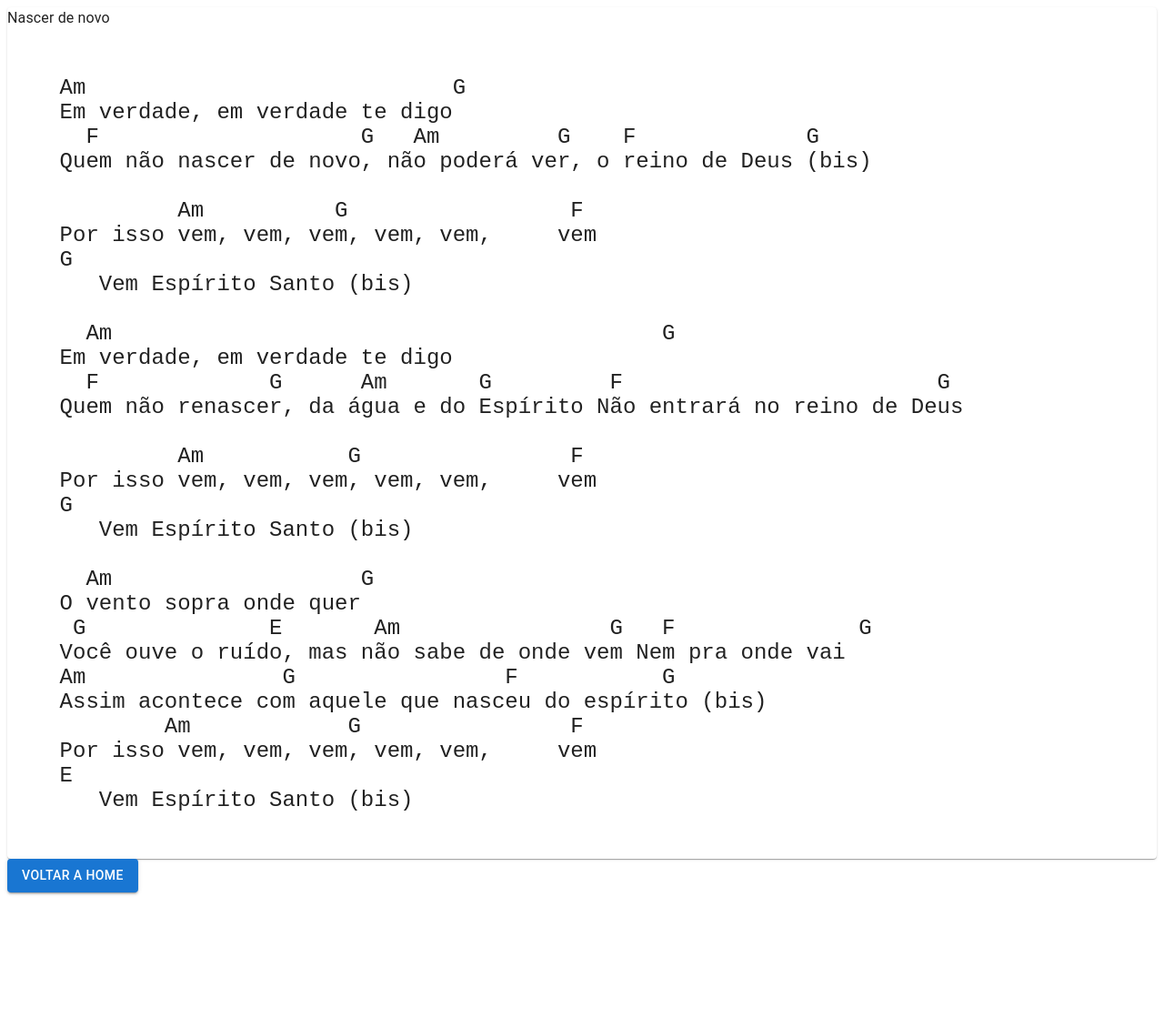
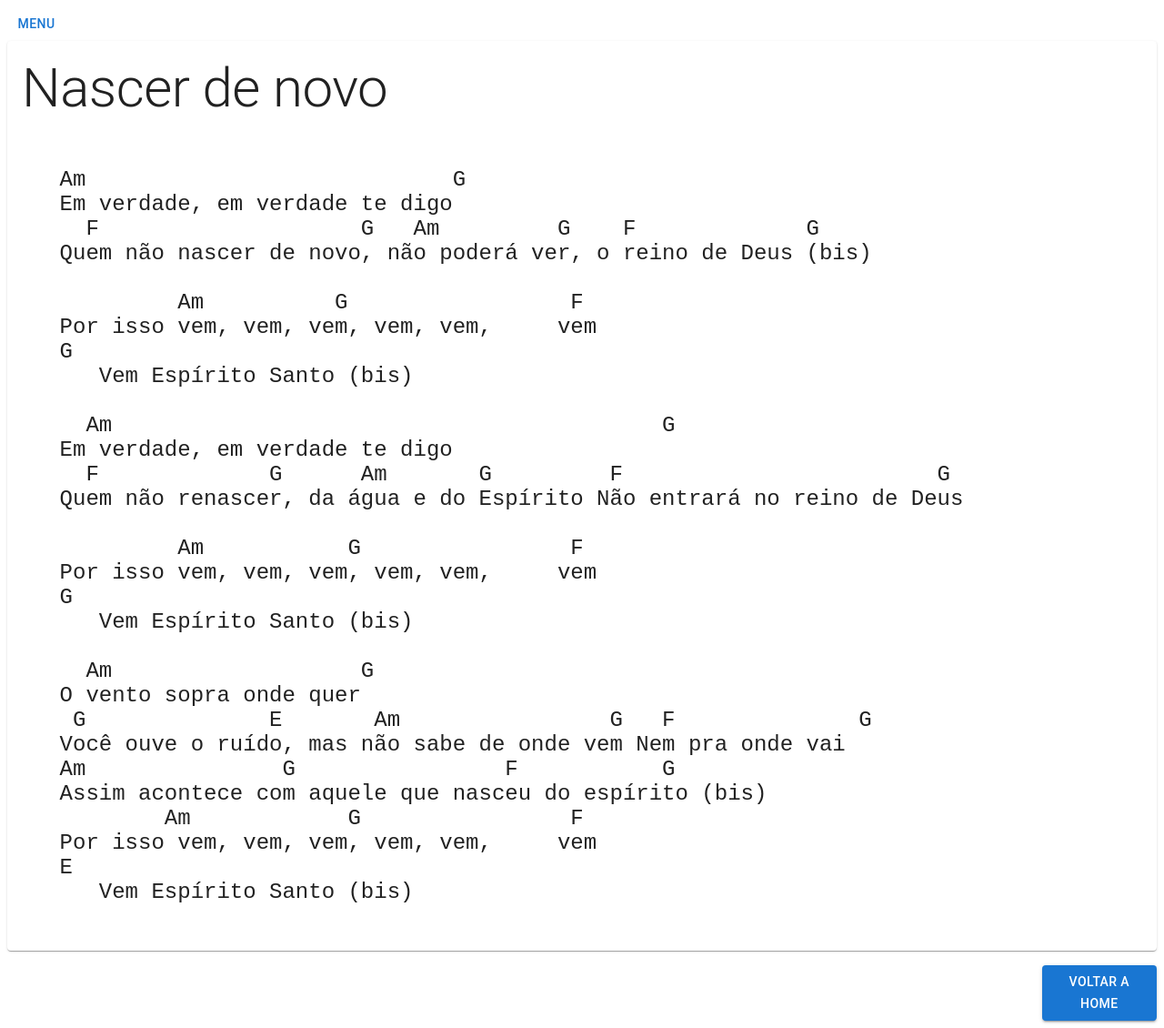
Before and after one commit to rafadealmeida/repertorio, a React (Create React App) app: page /cifra/1 in a window 1280 px wide. Shown: the whole page at 91% size. Before the commit the page ends 989 px from the top, so only its background shows below. Built offline with nearby package versions, Linux system fonts and the light colour scheme.

Commit message:
Cifras individuais

```diff
--- a/src/components/CardCifra.jsx
+++ b/src/components/CardCifra.jsx
@@ -16,7 +16,7 @@ function CardCifra() {
       {cifras.map((cifra) => {
         return (
           <Link key={cifra.id} to={`cifra/${cifra.id}`} style={{ textDecoration: 'none' }}>
-            <Card key={cifra.id} sx={{ margin: '5% auto', padding: 5, borderRadius: '10px' }}>
+            <Card key={cifra.id} sx={{ margin: '5% auto', padding: 5, borderRadius: '10px', height: 200, width: 1200 }}>
               <Typography variant="h4">{cifra.titulo}</Typography>
               <Cifra>{cifra.cifra}</Cifra>
             </Card>
--- a/src/pages/Cifra.jsx
+++ b/src/pages/Cifra.jsx
@@ -15,17 +15,20 @@ function Cifra() {
 
   useEffect(() => {
     const cifraSelect = cifras.find((cifraBack) => cifraBack.id === Number(id));
-    console.log(cifraSelect);
     setCifra(cifraSelect);
   }, [id]);
   return (
     <>
       <Card>
-        <Typography>{cifra.titulo}</Typography>
+        <Typography variant="h2" sx={{ textIndent: '1rem', marginTop: '1rem' }}>
+          {cifra.titulo}
+        </Typography>
         <CifraSelect>{cifra.cifra}</CifraSelect>
       </Card>
       <Link to="/">
-        <Button variant="contained">Voltar a home</Button>
+        <Button variant="contained" sx={{ marginTop: '1rem', marginLeft: '90%' }}>
+          Voltar a home
+        </Button>
       </Link>
     </>
   );
--- a/src/pages/Home.jsx
+++ b/src/pages/Home.jsx
@@ -1,11 +1,10 @@
 import React from 'react';
-import Drawer from '../components/Drawer';
 import CardCifra from '../components/CardCifra';
 
 function Home() {
   return (
+    // eslint-disable-next-line react/jsx-no-useless-fragment
     <>
-      <Drawer />
       <CardCifra />
     </>
   );
--- a/src/routes.js
+++ b/src/routes.js
@@ -5,11 +5,13 @@ import { BrowserRouter as Router, Routes, Route } from 'react-router-dom';
 import Home from './pages/Home';
 import Teste from './pages/Teste';
 import Cifra from './pages/Cifra';
+import Drawer from './components/Drawer';
 
 export default function AppRouter() {
   return (
     // eslint-disable-next-line react/jsx-filename-extension
     <Router>
+      <Drawer />
       <Routes>
         <Route path="/" element={<Home />} />
         <Route path="/teste" element={<Teste />} />
```
Also changed, not shown: src/components/card.css (added, +8 -0 lines).
